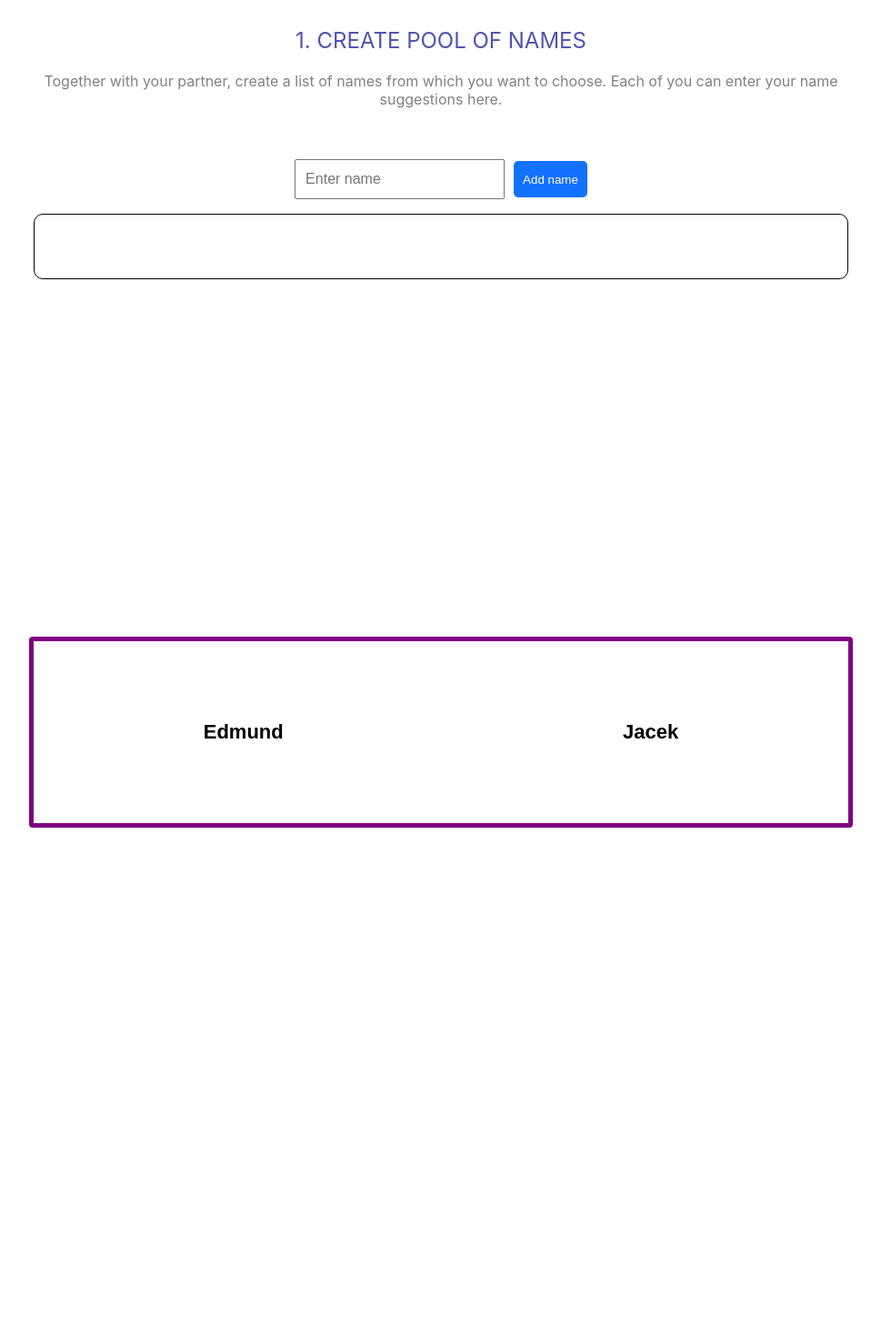
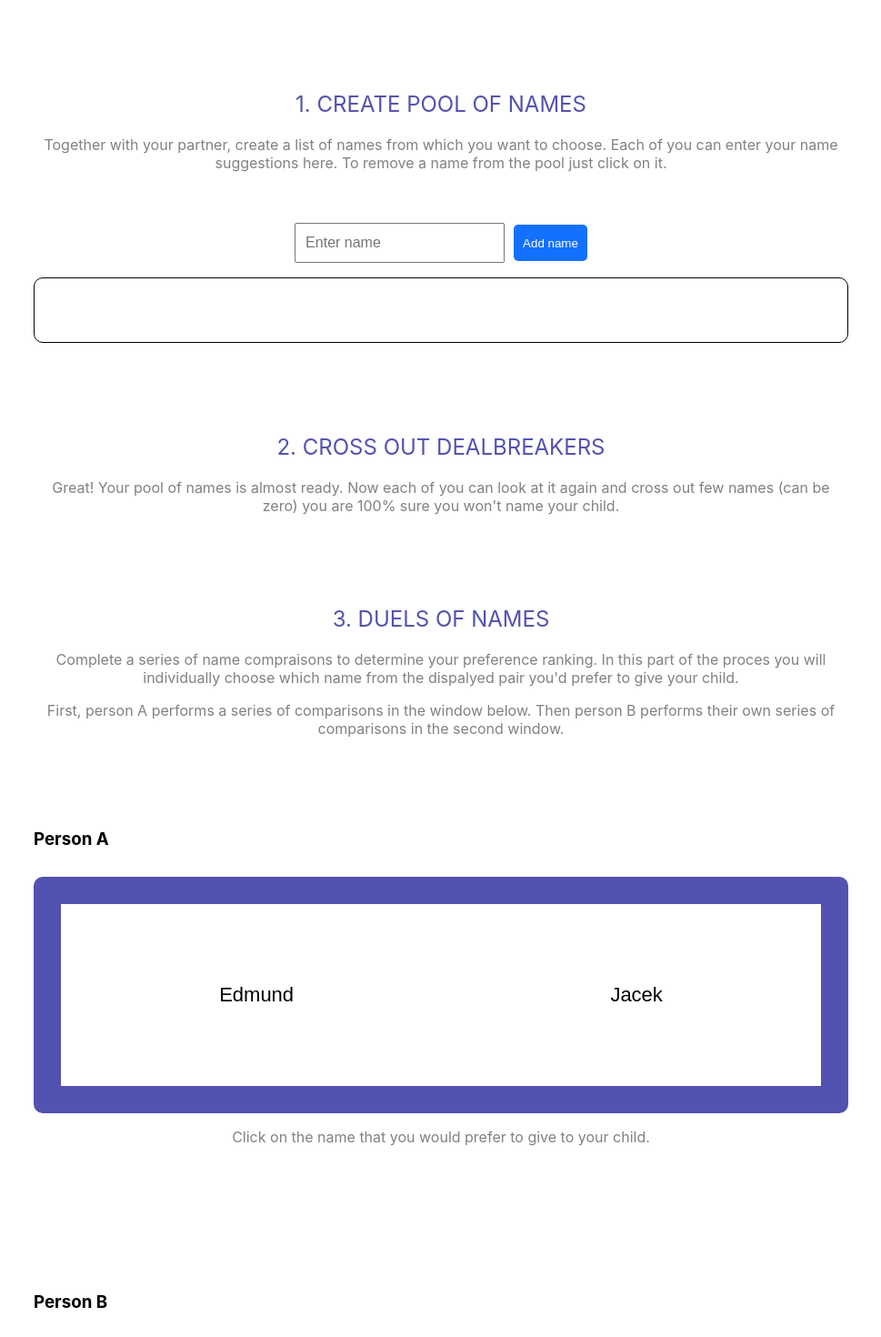
Before and after one commit to jszufa/names-app, a React (Create React App) app: page / in a window 1280 px wide. Shown: the top 1470 px of the page at 91% size, without its empty margins (155-1124 px from the left). Before the commit the page ends 910 px from the top, so only its background shows below. Built offline with nearby package versions, Linux system fonts and the light colour scheme.

Commit message:
working on styles

```diff
--- a/src/App.css
+++ b/src/App.css
@@ -36,3 +36,29 @@
     transform: rotate(360deg);
   }
 }
+
+.App section{
+  width: 70%;
+  margin: auto;
+  margin-top: 100px;
+}
+
+.App h2 {
+  margin-top: 40px;
+  color: rgba(0, 0, 139, 0.678);
+  text-transform: uppercase;
+  font-weight: 400;
+}
+
+.App h3 {
+  text-align: left;
+}
+
+.App p {
+  color: rgb(129, 129, 129);
+}
+
+.App .CompareWindow {
+  margin-bottom: 160px;
+  margin-top: 100px;
+}
--- a/src/App.js
+++ b/src/App.js
@@ -14,8 +14,31 @@ maleNamesArray.sort(function () {
 function App() {
   return (
     <div className="App">
-      <Names />
-      <NamesComparerMS maleNamesArray={maleNamesArray}/>
+      <section className='Names-pool'>
+        <h2>1. Create pool of names</h2>
+        <p>Together with your partner, create a list of names from which you want to choose. Each of you can enter your name suggestions here. To remove a name from the pool just click on it.</p>
+        <Names />
+      </section>
+      <section className='Dealbreakers'>
+        <h2>2. Cross out dealbreakers</h2>
+        <p>Great! Your pool of names is almost ready. Now each of you can look at it again and cross out few names (can be zero) you are 100% sure you won't name your child. </p>
+      </section>
+      <section className='Comparison'>
+        <h2>3. Duels of names</h2>
+        <p> Complete a series of name compraisons to determine your preference ranking. In this part of the proces you will individually choose which name from the dispalyed pair you'd prefer to give your child. </p>
+        <p>First, person A performs a series of comparisons in the window below. Then person B performs their own series of comparisons in the second window.</p>
+
+        <div className='CompareWindow'>
+          <h3>Person A</h3>
+          <NamesComparerMS maleNamesArray={maleNamesArray} />
+          <p>Click on the name that you would prefer to give to your child.</p>
+        </div>
+        <div className='CompareWindow'>
+          <h3>Person B</h3>
+          <NamesComparerMS maleNamesArray={maleNamesArray} />
+          <p>Click on the name that you would prefer to give to your child.</p>
+        </div>
+      </section>
     </div>
   );
 }
--- a/src/Names.css
+++ b/src/Names.css
@@ -1,21 +1,3 @@
-.names{
-    height: 80vh;
-    width: 70%;
-    margin: auto;
-    margin-top: 30px;
-
-}
-
-.names h2 {
-    margin-top: 0;
-    color: rgba(0, 0, 139, 0.678);
-    text-transform: uppercase;
-    font-weight: 400;
-}
-
-.names p {
-    color: rgb(129, 129, 129);
-}
 
 .names input {
     margin-top: 40px;
--- a/src/Names.js
+++ b/src/Names.js
@@ -34,13 +34,11 @@ function Names(props) {
 
     return (
         <div className='names'>
-            <h2>1. Create pool of names</h2>
-            <p>Together with your partner, create a list of names from which you want to choose. Each of you can enter your name suggestions here.</p>
+
             <input ref={(data) => { inputRef = data }} type="text" placeholder='Enter name' onKeyDown={(event) => { if (inputRef && event.key === 'Enter') { updateNames(inputRef.value) } }} />
+            <button onClick={() => { if (inputRef) { updateNames(inputRef.value) } }}>Add name</button>
+            <NamesList names={names} removeMethod={removeName} />
 
-            <button onClick={() => { if (inputRef) { updateNames(inputRef.value) } }}>Add name</button>
-
-            <NamesList names={names} removeMethod={removeName} />
         </div>
     )
 }
--- a/src/NamesComparer.css
+++ b/src/NamesComparerMS.css
@@ -1,8 +1,7 @@
 .NamesComparer {
-    width: 70%;
     height: 200px;
-    border: 5px solid purple;
-    border-radius: 4px;
+    border: 30px solid rgba(0, 0, 139, 0.678);
+    border-radius: 10px;
     margin: auto;
     margin-top: 30px;
     display: flex;
@@ -10,11 +9,11 @@
     align-items: center;
 }
 
-.NameButton {
+.NamesComparer .NameButton {
     cursor: pointer;
     font-size: 22px;
     height: 50px;
-    font-weight: bold;
+    font-weight: 400;
     border: none;
     border-radius: 10px;
     background-color: white;
--- a/src/NamesComparerMS.js
+++ b/src/NamesComparerMS.js
@@ -1,5 +1,5 @@
 import { useState, useEffect } from 'react';
-import './NamesComparer.css';
+import './NamesComparerMS.css';
 
 // oszczędność algorytmu fajnie widać na 3 elementach
 // low - index pierwszego wyrazu tablicy
```
